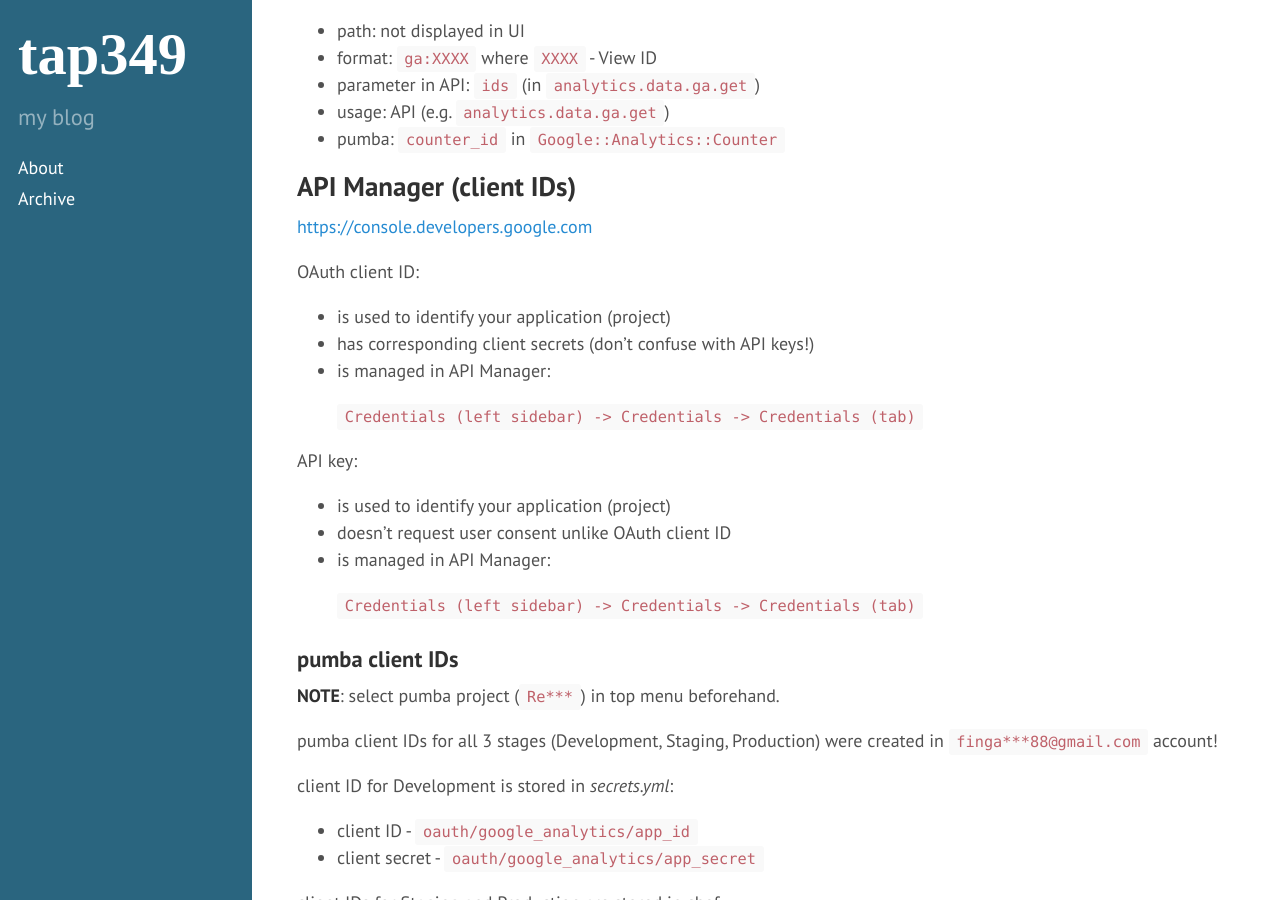
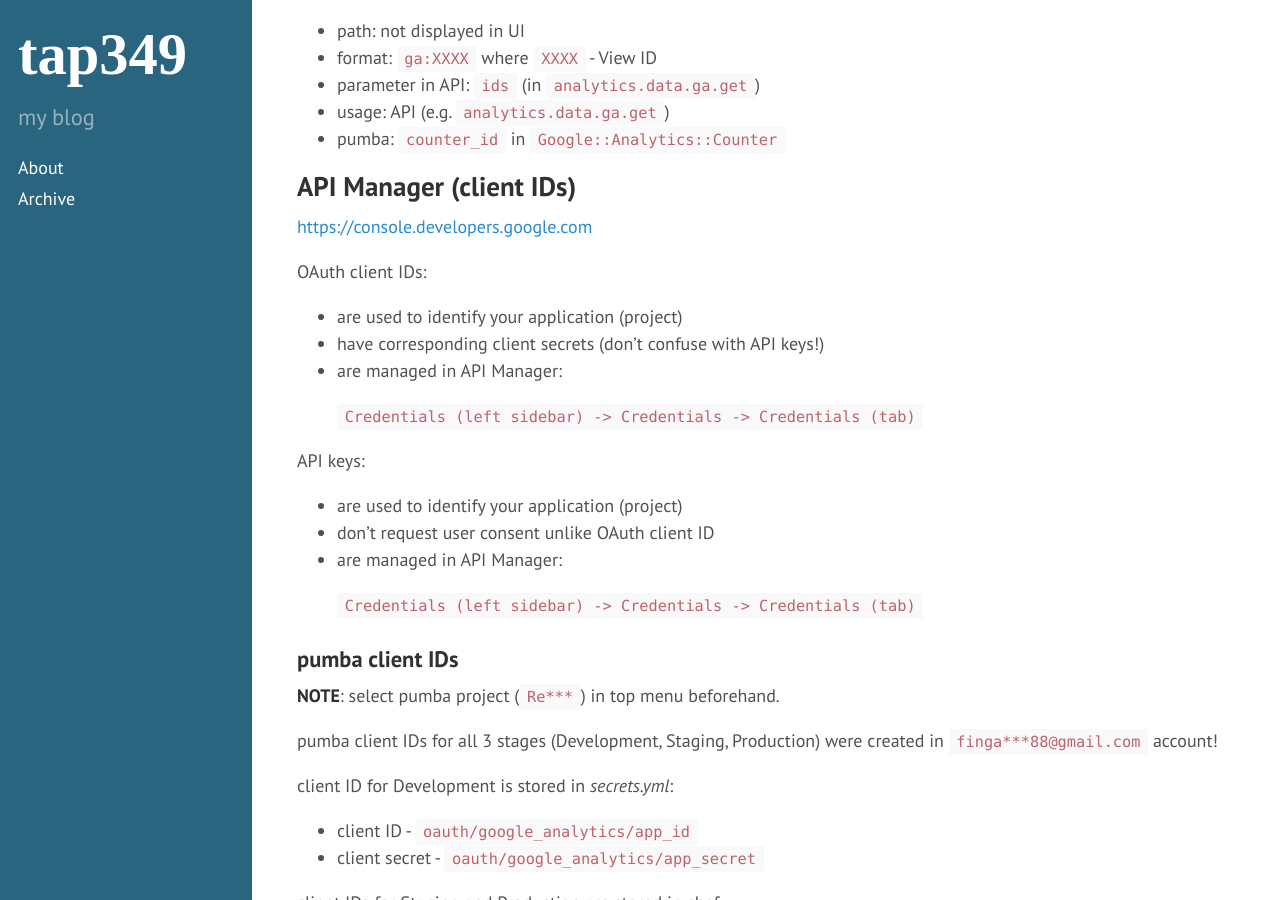
Before and after one commit to tap349/tap349.github.io, a Jekyll site: the page built from _posts/2016-03-16-GA-demystified.md, in a window 1280 px wide and 900 px high, scrolled down 1667 px. Built offline with Jekyll 4.4.1, drawn with Linux system fonts in a browser that asks for light colours.

Commit message:
update 2016-07-13_18:12:17

```diff
--- a/_posts/2016-03-16-GA-demystified.md
+++ b/_posts/2016-03-16-GA-demystified.md
@@ -67,19 +67,19 @@ Administration page has 3 columns: ACCOUNT - PROPERTY - VIEW.
 
 <https://console.developers.google.com>
 
-OAuth client ID:
+OAuth client IDs:
 
-- is used to identify your application (project)
-- has corresponding client secrets (don't confuse with API keys!)
-- is managed in API Manager:
+- are used to identify your application (project)
+- have corresponding client secrets (don't confuse with API keys!)
+- are managed in API Manager:
 
   `Credentials (left sidebar) -> Credentials -> Credentials (tab)`
 
-API key:
+API keys:
 
-- is used to identify your application (project)
-- doesn't request user consent unlike OAuth client ID
-- is managed in API Manager:
+- are used to identify your application (project)
+- don't request user consent unlike OAuth client ID
+- are managed in API Manager:
 
   `Credentials (left sidebar) -> Credentials -> Credentials (tab)`
 
```
